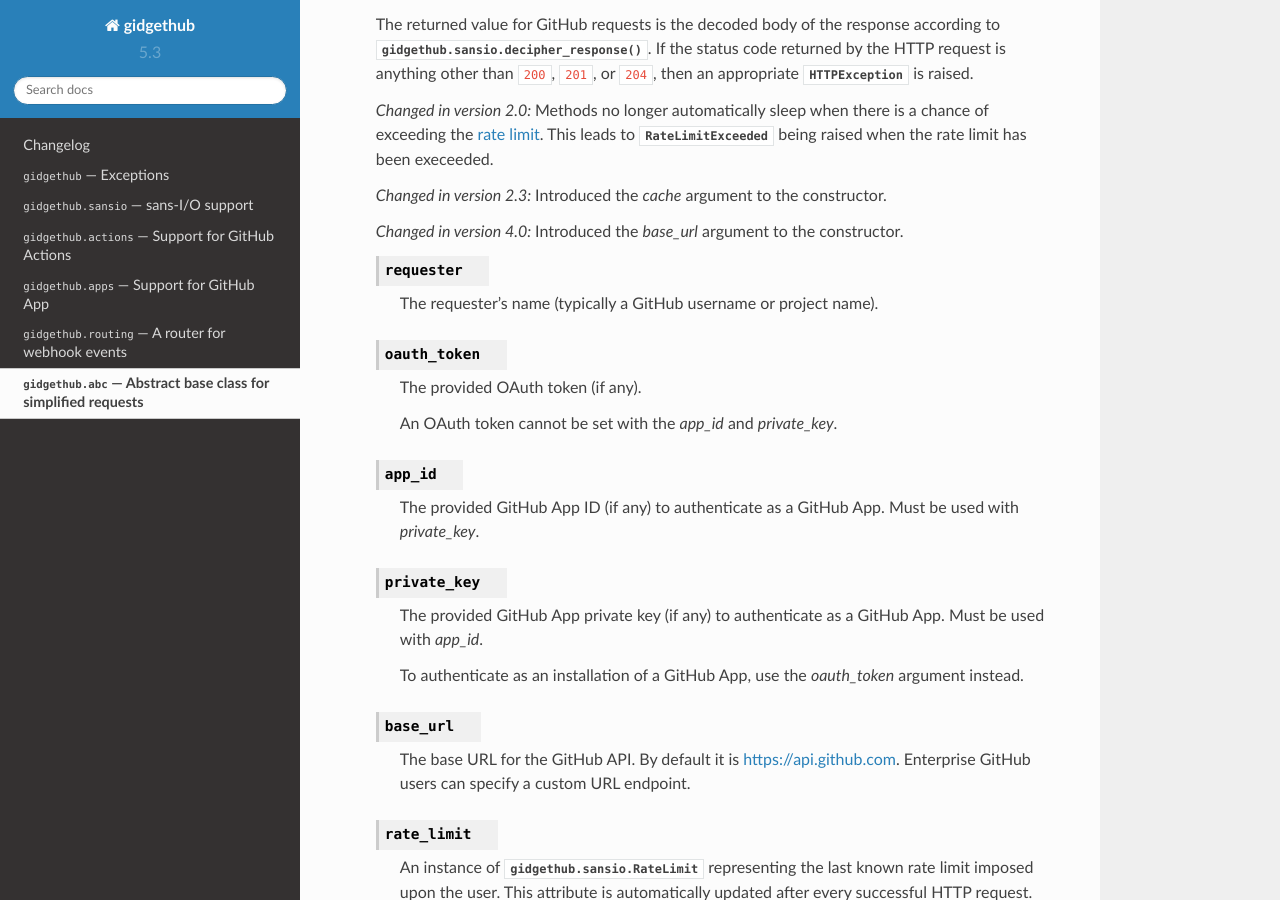
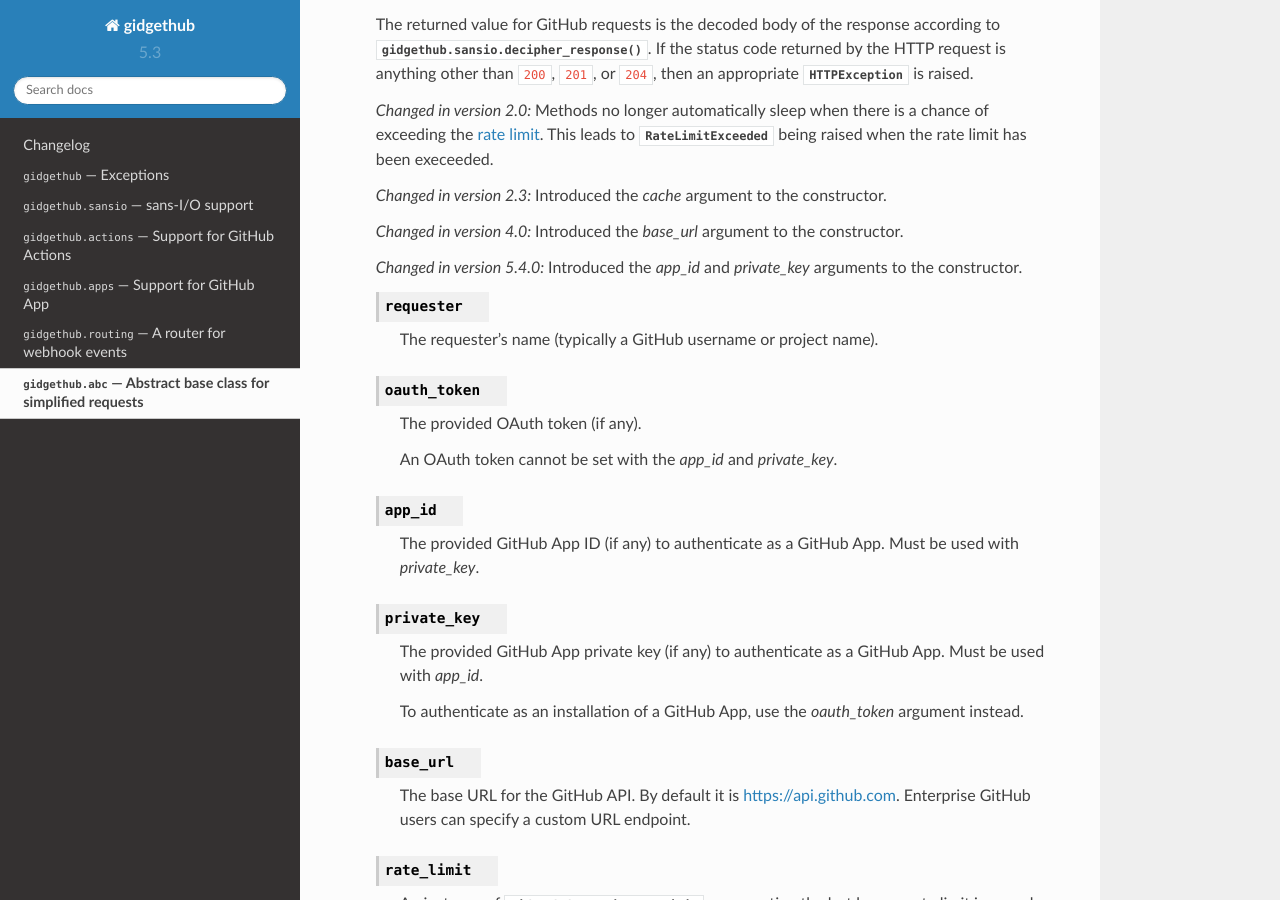
Before and after one commit to gidgethub/gidgethub, a Sphinx documentation site: the page built from docs/abc.rst, in a window 1280 px wide and 900 px high, scrolled down 1021 px. Built offline with Sphinx 7.4.7 and the Read the Docs theme 2.0.0, drawn with Linux system fonts in a browser that asks for light colours; pages that are not in the unit, such as notebooks, are missing from menus.

Commit message:
Add versionchanged docs for app_id and private_key

```diff
--- a/docs/abc.rst
+++ b/docs/abc.rst
@@ -70,6 +70,9 @@ experimental APIs without issue.
 
     .. versionchanged:: 4.0
         Introduced the *base_url* argument to the constructor.
+
+    .. versionchanged:: 5.4.0
+        Introduced the *app_id* and *private_key* arguments to the constructor.
 
     .. attribute:: requester
 
```
